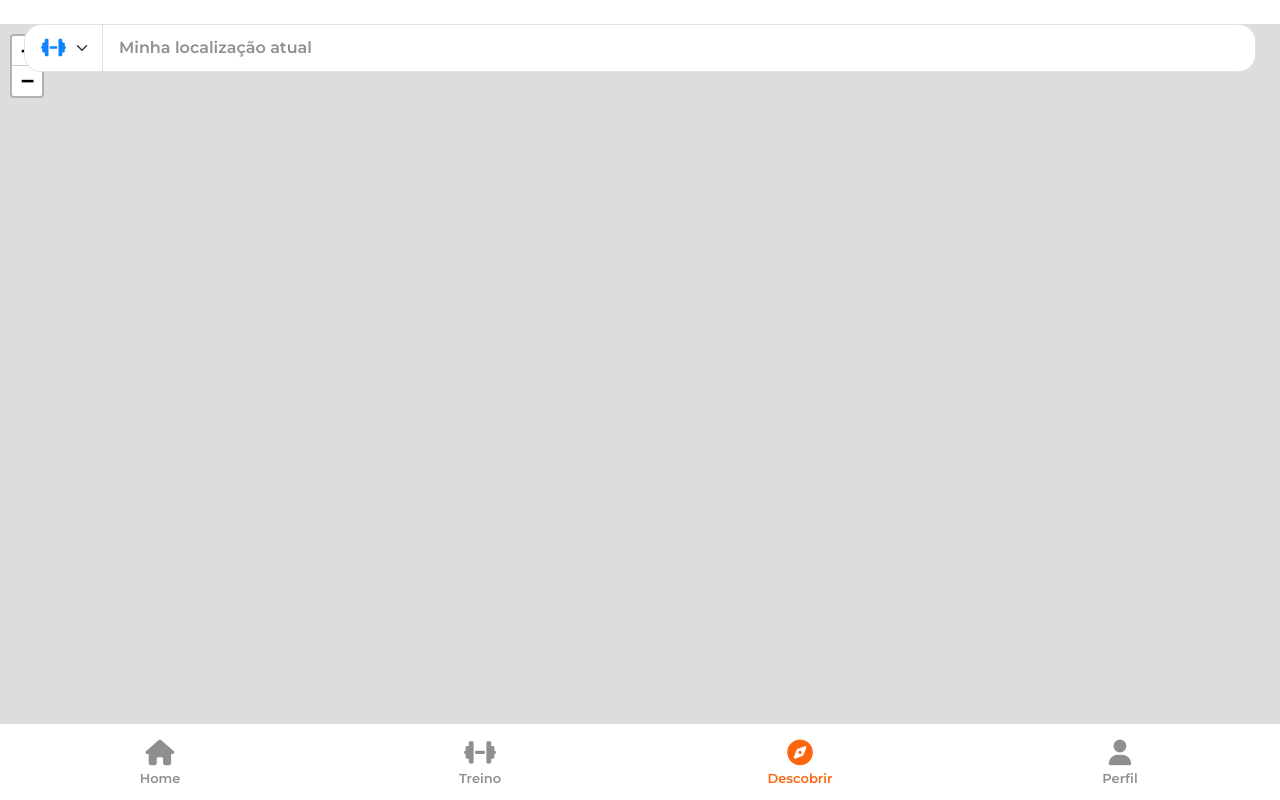
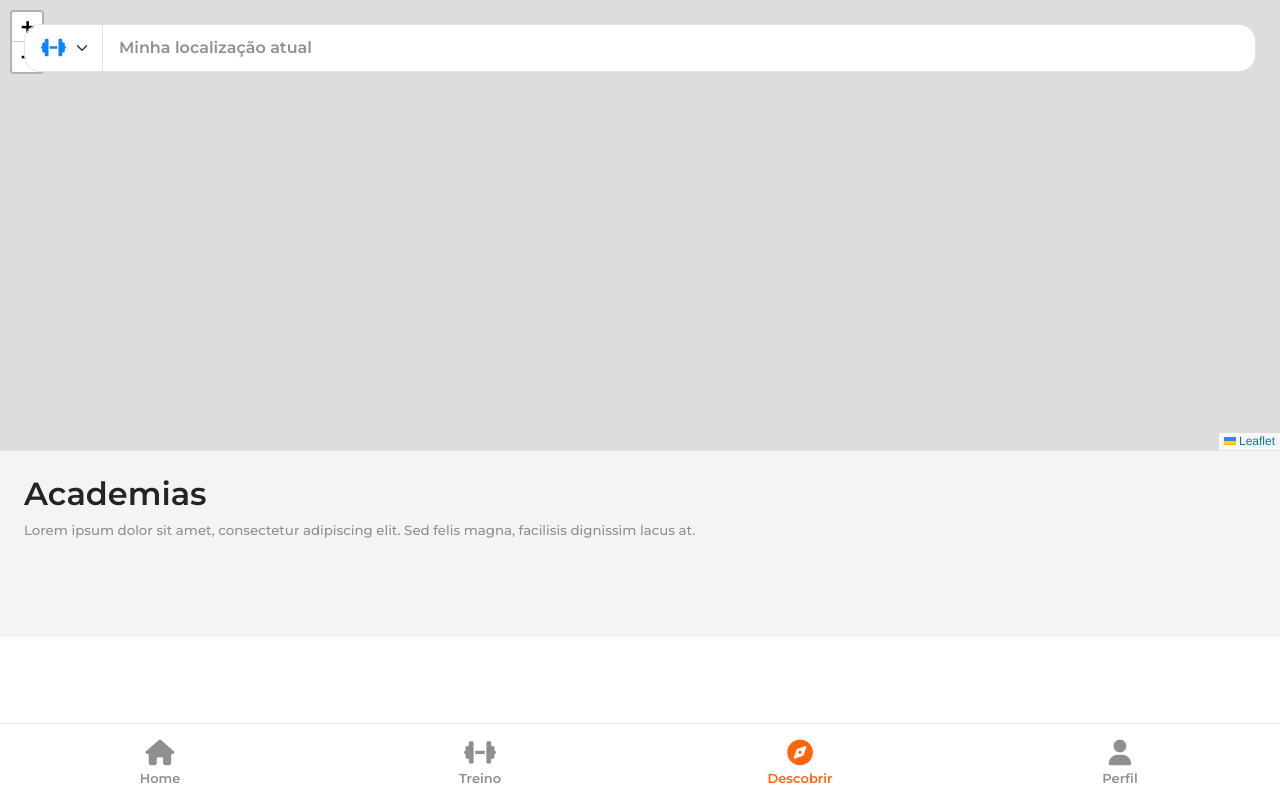
Before and after one commit to KauaRameh/FitBuddy-PWA, a plain HTML site: page src/pages/descobrir/descobrir.html in a window 1280 px wide. Shown: the top 800 px of the page. Drawn offline with nearby package versions, Linux system fonts and the light colour scheme.

Commit message:
Ajuste layout Descobrir

```diff
--- a/src/pages/descobrir/descobrir.html
+++ b/src/pages/descobrir/descobrir.html
@@ -72,29 +72,13 @@
                 </div>
             </div>
 
-            <div class="mt-4" id="map">
-                <div class="px-4">
-                    <br>
-                    <br>
-                    <br>
-                    <br>
-                    <br>
-                    <br>
-                    <br>
-                    <br>
-                    <br>
-                    <br>
-                    <br>
-                    <br>
-                    <br>
-                    <br>
-                    <br>
-                </div>
+            <div class="" id="map" style="height: 450px;">
+
             </div>
             <link rel="stylesheet" href="https://unpkg.com/leaflet@1.7.1/dist/leaflet.css" />
 
-            <section class="mt-4 " id="">
-                <div class="px-4 pt-4 border-top border-black rounded-top-5" style="background-color: #F4F4F4;">
+            <section class="" id="">
+                <div class="px-4 pt-4 border-top border-black" style="background-color: #F4F4F4;">
 
                     <h2 class="m-0" style=" font-weight: 600;">Academias</h2>
                     <p class="m-0 mt-2" style="font-size: smaller; font-weight: 500; color: #8F8F8F;">Lorem ipsum dolor sit amet, consectetur adipiscing elit. Sed felis magna, facilisis dignissim lacus at. </p>
@@ -192,13 +176,7 @@
                             <div class="border border-black rounded-4 px-2 mt-3" style="background-color: white;">
                                 <div class="row">
                                     <div class="col-4 py-2">
-                                        <div class="bg-light border border-black rounded-4">
-                                            <div>
-                                                <br>
-                                                <br>
-                                                <br>
-                                                <br>
-                                            </div>
+                                        <div class="bg-light border border-black rounded-4 h-100">
                                         </div>
                                     </div>
                                     <div class="col py-2 d-flex align-items-center ">
```
